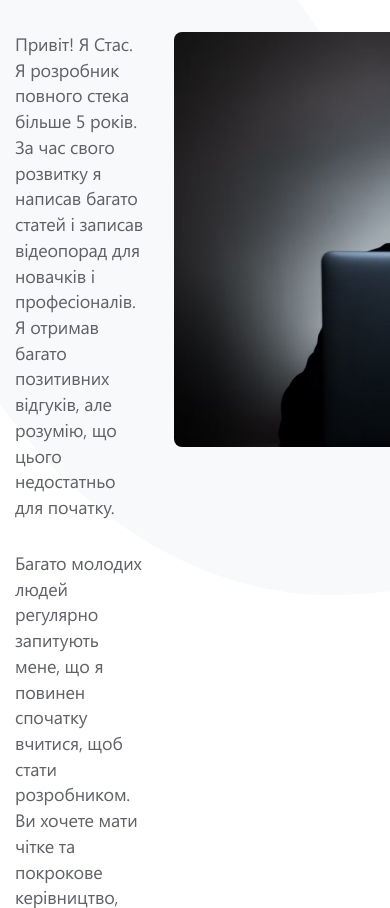
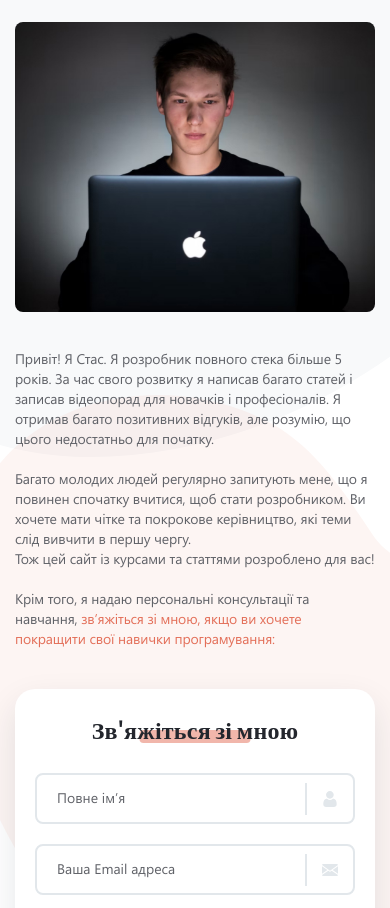
Before and after one commit to wildberry22/itifico, a website: page src/about.html in a window 390 px wide. Shown: the part 180-1088 px from the top of the page. Drawn offline with nearby package versions, Linux system fonts and the light colour scheme; files that its build step writes are made by us from their sources; files whose address does not match are found by name; a web font is replaced by a local one.

Commit message:
Adapted About page

```diff
--- a/src/assets/scss/_general.scss
+++ b/src/assets/scss/_general.scss
@@ -100,6 +100,9 @@ body {
   .title {
     font-size: 40px;
   }
+  .title-sm::after {
+    height: 13px;
+  }
 }
 
 @media screen and (max-width: 480px) {
--- a/src/assets/scss/blocks/about-page/_about-page.scss
+++ b/src/assets/scss/blocks/about-page/_about-page.scss
@@ -1 +1,2 @@
 @import 'about/about';
+@import 'about/about-media';
--- /dev/null
+++ b/src/assets/scss/blocks/about-page/about/_about-media.scss
@@ -0,0 +1,149 @@
+@media screen and (max-width: 1525px) {
+  .about-wrapper::before {
+    display: none;
+  }
+}
+
+@media screen and (max-width: 1140px) {
+  .about::before {
+    top: -60px;
+    left: -270px;
+  }
+  .about::after {
+    bottom: -40px;
+    right: -300px;
+  }
+  .about-info__photo img {
+    max-width: 535px;
+  }
+  .about-contact {
+    padding: 60px;
+  }
+}
+
+@media screen and (max-width: 1024px) {
+  .about-contact {
+    padding: 60px 30px;
+  }
+  .about-contact__btn {
+    padding: 22px 45px;
+  }
+  .about-info {
+    flex-wrap: wrap;
+    justify-content: center;
+    margin-bottom: 50px;
+  }
+  .about-info__descr {
+    max-width: max-content;
+    order: 2;
+  }
+  .about-info__photo {
+    order: 1;
+  }
+  .about-info__photo img {
+    max-width: 600px;
+    width: 100%;
+  }
+}
+
+@media screen and (max-width: 900px) {
+  .about {
+    padding: 10px 0 100px;
+  }
+  .about::before {
+    top: -60px;
+    left: -154px;
+  }
+  .about-contact {
+    padding: 50px 30px;
+  }
+  .about-contact__title {
+    text-align: center;
+    font-size: 40px;
+  }
+  .title-sm::after {
+    left: 50%;
+    transform: translateX(-50%);
+  }
+  .about-contact__form {
+    gap: 20px;
+    flex-wrap: wrap;
+    justify-content: center;
+  }
+  .about-contact__btn {
+    padding: 16px 50px;
+  }
+  .about-contact__input-wrapper {
+    width: 48%;
+  }
+}
+
+@media screen and (max-width: 768px) {
+  .about__title {
+    margin-bottom: 30px;
+  }
+  .about-info__descr p {
+    margin-bottom: 20px;
+  }
+  .about-info {
+    margin-bottom: 40px;
+  }
+}
+
+@media screen and (max-width: 660px) {
+  .about-contact__input-wrapper {
+    width: 100%;
+  }
+}
+
+@media screen and (max-width: 568px) {
+  .about::before {
+    top: -138px;
+    left: -343px;
+  }
+  .about::after {
+    bottom: -40px;
+    right: -415px;
+  }
+  .about-info__descr p {
+    font-size: $fz-6;
+  }
+  .about-contact {
+    padding: 40px 30px;
+  }
+  .about-contact__title {
+    font-size: $fz-3;
+  }
+  .about-contact__form {
+    gap: 15px;
+  }
+}
+
+
+@media screen and (max-width: 480px) {
+  .about {
+    padding: 10px 0 60px;
+  }
+  .about-info {
+    margin-bottom: 20px;
+  }
+  .about-info__photo img {
+    height: 290px;
+  }
+  .about-info__descr p {
+    font-size: $fz-7;
+  }
+  .about-contact {
+    padding: 30px 20px;
+  }
+  .about-contact__title {
+    font-size: $fz-4;
+    margin-bottom: 30px;
+  }
+  .about-contact__btn {
+    padding: 13px 50px;
+  }
+  .about-contact__form {
+    gap: 20px;
+  }
+}
--- a/src/assets/scss/blocks/blog-catalog-page/blog/_blog-media.scss
+++ b/src/assets/scss/blocks/blog-catalog-page/blog/_blog-media.scss
@@ -41,9 +41,6 @@
     right: 0;
     top: -64px;
   }
-  .blog-card__img-wrapper {
-    max-height: 170px;
-  }
 }
 
 @media screen and (max-width: 568px) {
@@ -67,9 +64,7 @@
   .blog-content {
     grid-template-columns: repeat(1, 1fr);
   }
-  .blog-card__img-wrapper {
-    max-height: 200px;
-  }
+
 }
 
 @media screen and (max-width: 480px) {
--- a/src/assets/scss/blocks/blog-elements/_blog-elements-media.scss
+++ b/src/assets/scss/blocks/blog-elements/_blog-elements-media.scss
@@ -7,3 +7,21 @@
     min-height: 235px;
   }
 }
+
+@media screen and (max-width: 768px) {
+  .blog-card__img-wrapper {
+    max-height: 170px;
+  }
+}
+
+@media screen and (max-width: 568px) {
+  .blog-card__img-wrapper {
+    max-height: 200px;
+  }
+}
+
+@media screen and (max-width: 480px) {
+  .blog-card__img-wrapper {
+    max-height: 192px;
+  }
+}
--- a/src/assets/scss/elements/_elements-media.scss
+++ b/src/assets/scss/elements/_elements-media.scss
@@ -1,3 +1,13 @@
+@media screen and (max-width: 900px) {
+  .input {
+    padding: 13px 77px 15px 20px;
+  }
+  .input-icon {
+    width: 50px;
+    height: 32px;
+  }
+}
+
 @media screen and (max-width: 568px) {
   .pagination-list {
     gap: 6px;
@@ -39,4 +49,10 @@
   .pagination-arrow-prev {
     left: 10px;
   }
+  .input {
+    font-size: $fz-7;
+  }
+  .error-msg {
+    bottom: -16px;
+  }
 }
```
Also changed, not shown: dist/css/style.css.
